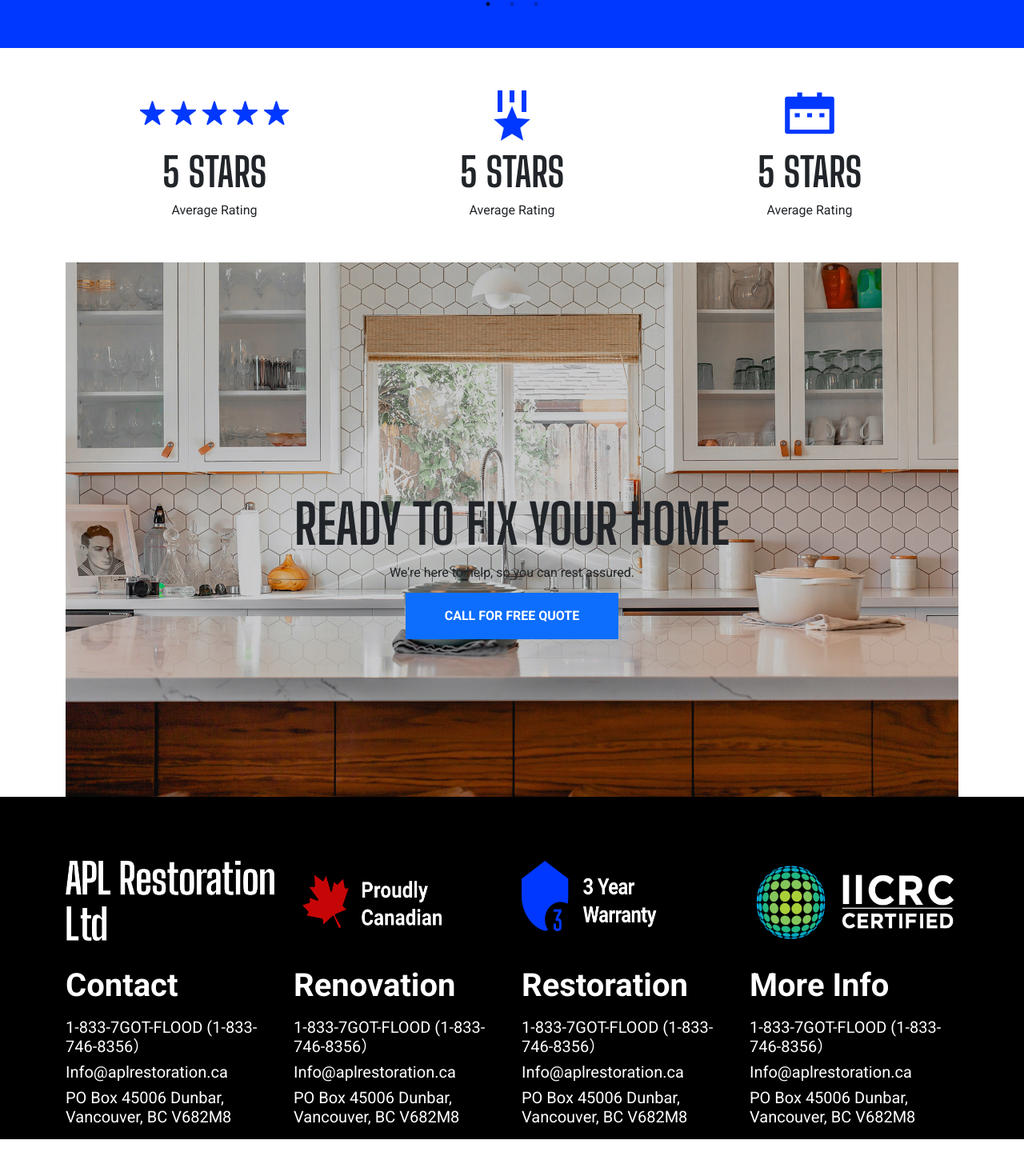
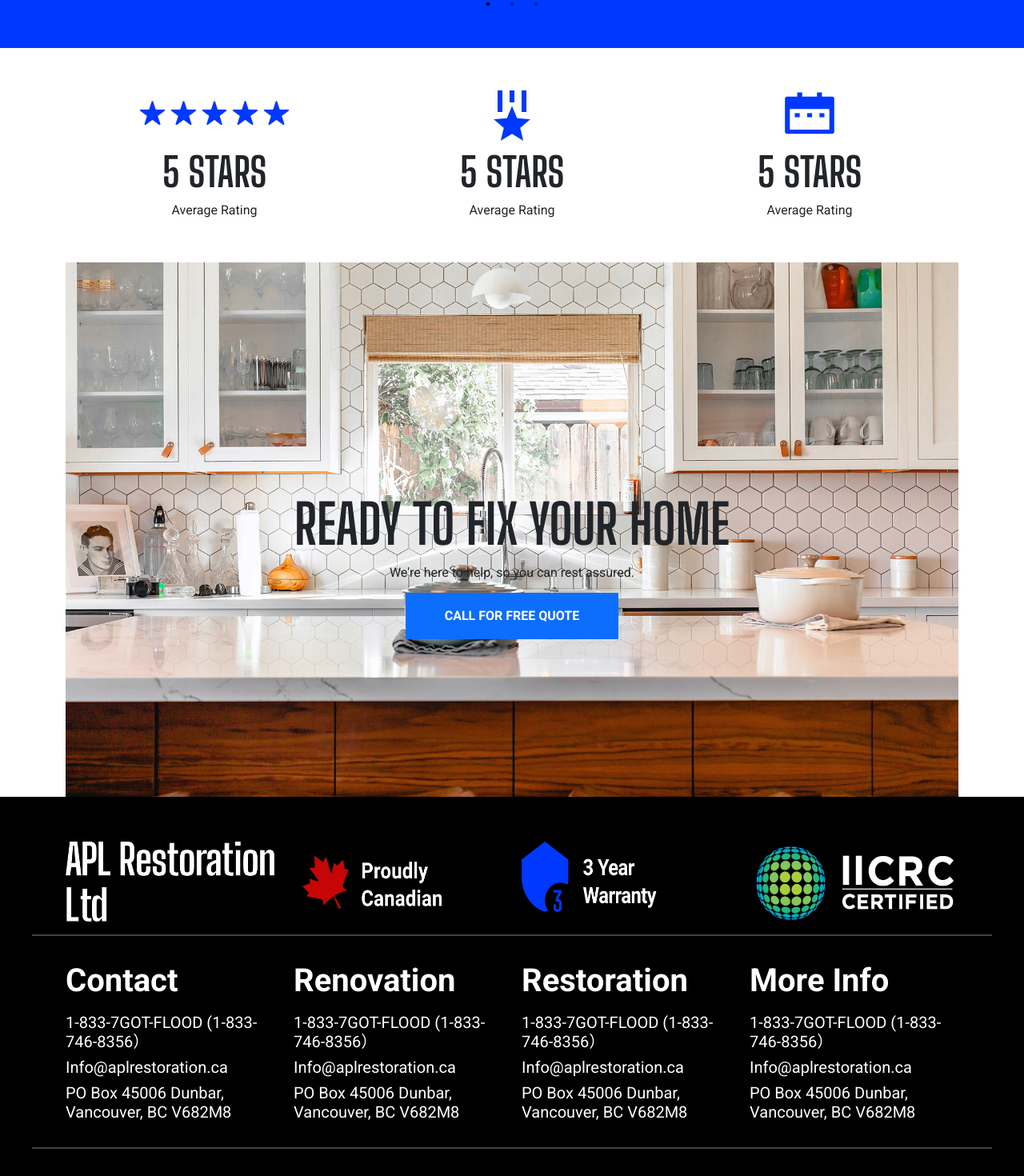
Before and after one commit to aplrestoration/apl-react, a React (Create React App) app: page / in a window 1280 px wide. Shown: the part 4440-5910 px from the top of the page at 80% size. Before the commit the page ends 5864 px from the top, so only its background shows below. Built offline with nearby package versions, Linux system fonts and the light colour scheme.

Commit message:
homepage updated

```diff
--- a/src/components/Footer.js
+++ b/src/components/Footer.js
@@ -26,7 +26,7 @@ const Footer = () => {
           </Col>
         </Row>
       </Container>
-
+      <hr className="solid-divider" />
       <div className="container">
         <div className="row">
           <div className="col-lg-3">
@@ -63,6 +63,7 @@ const Footer = () => {
           </div>
         </div>
       </div>
+      <hr className="solid-divider" />
     </div>
   );
 };
--- a/src/index.css
+++ b/src/index.css
@@ -33,7 +33,7 @@ h3 {
   font-size: 25px;
   line-height: 45px;
   letter-spacing: 0.03em;
-  font-weight:700;
+  font-weight: 700;
 }
 
 h4 {
@@ -54,7 +54,8 @@ h5 {
 }
 
 h6,
-p,li {
+p,
+li {
   font-size: 25px;
   line-height: 45px;
 }
@@ -308,8 +309,7 @@ p,li {
   background-repeat: no-repeat;
   background-size: cover;
   background-position: center;
-  background-image: linear-gradient(rgba(0, 0, 0, 0.2), rgba(0, 0, 0, 0.2)),
-    url(../src/assets/bg/cta-bg.jpg);
+  background-image: url(../src/assets/bg/cta-bg.jpg);
 }
 
 .icon-marketing {
@@ -318,7 +318,7 @@ p,li {
 
 /* footer */
 .footer {
-  padding-top: 5%;
+  padding: 40px 40px;
   background-color: black;
   color: white;
 }
```
